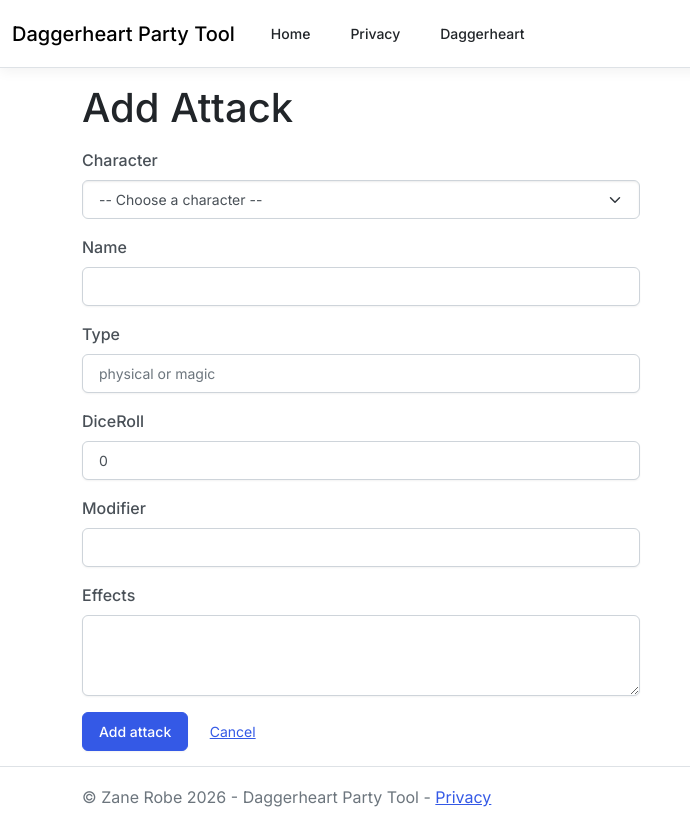
After one commit to Rozyking/SemesterProjectHomework, an ASP.NET Core app: template Views/Attacks/Create.cshtml in a window 1280 px wide. The commit adds this page. Shown: the whole page, without its empty margins (0-690 px from the left). Run offline with ASP.NET Core 8, Linux system fonts and the light colour scheme; the template is opened without the code that fills it, so the values that code supplies are empty; style sheets or scripts are compiled from the project's sources; some libraries are stand-ins or nearby versions.

Commit message:
Added ViewModel, corresponding Attack controller, and new Create page for adding an attack.

```diff
--- a/Controllers/DaggerheartController.cs
+++ b/Controllers/DaggerheartController.cs
@@ -21,11 +21,13 @@ public class DaggerheartController : Controller
 
     public IActionResult Details(int id)
 {
-        var character = _context.DaggerheartCharacters.Include(t => t.Attacks).FirstOrDefault(t => t.Id == id);
+    var character = _context.DaggerheartCharacters
+        .Include(t => t.Attacks)
+        .FirstOrDefault(t => t.Id == id);
 
     if (character == null)
     {
-            return NotFound();  // Honest 404 from bad index
+        return NotFound();
     }
 
     return View(character);
--- /dev/null
+++ b/Views/Attacks/Create.cshtml
@@ -0,0 +1,56 @@
+@model DaggerheartProject.ViewModels.CharacterAttacksViewModel
+
+@{
+    ViewData["Title"] = "Add Attack";
+}
+
+<h1>Add Attack</h1>
+
+<form asp-action="Create" method="post" class="col-md-6">
+    <div asp-validation-summary="All" class="text-danger"></div>
+
+    <div class="mb-3">
+        <label asp-for="Attack.DaggerheartCharacterId" class="form-label"></label>
+        <select asp-for="Attack.DaggerheartCharacterId" asp-items="Model.Characters" class="form-select">
+            <option value="">-- Choose a character --</option>
+        </select>
+        <span asp-validation-for="Attack.DaggerheartCharacterId" class="text-danger"></span>
+    </div>
+
+    <div class="mb-3">
+        <label asp-for="Attack.Name" class="form-label"></label>
+        <input asp-for="Attack.Name" class="form-control" />
+        <span asp-validation-for="Attack.Name" class="text-danger"></span>
+    </div>
+
+    <div class="mb-3">
+        <label asp-for="Attack.Type" class="form-label"></label>
+        <input asp-for="Attack.Type" class="form-control" placeholder="physical or magic" />
+        <span asp-validation-for="Attack.Type" class="text-danger"></span>
+    </div>
+
+    <div class="mb-3">
+        <label asp-for="Attack.DiceRoll" class="form-label"></label>
+        <input asp-for="Attack.DiceRoll" class="form-control" />
+        <span asp-validation-for="Attack.DiceRoll" class="text-danger"></span>
+    </div>
+
+    <div class="mb-3">
+        <label asp-for="Attack.Modifier" class="form-label"></label>
+        <input asp-for="Attack.Modifier" class="form-control" />
+        <span asp-validation-for="Attack.Modifier" class="text-danger"></span>
+    </div>
+
+    <div class="mb-3">
+        <label asp-for="Attack.Effects" class="form-label"></label>
+        <textarea asp-for="Attack.Effects" class="form-control" rows="3"></textarea>
+        <span asp-validation-for="Attack.Effects" class="text-danger"></span>
+    </div>
+
+    <button type="submit" class="btn btn-primary">Add attack</button>
+    <a asp-controller="Daggerheart" asp-action="Index" class="btn btn-link">Cancel</a>
+</form>
+
+@section Scripts {
+    <partial name="_ValidationScriptsPartial" />
+}
--- a/Views/Daggerheart/Details.cshtml
+++ b/Views/Daggerheart/Details.cshtml
@@ -18,7 +18,7 @@
         {
             <li class="list-group-item d-flex justify-content-between">
                 <span>@attack.Name <span class="text-muted">· @attack.Type</span></span>
-                <span>d@attack.DiceRoll + @attack.Modifier</span>
+                <span>d @attack.DiceRoll + @attack.Modifier</span>
                 <span>@attack.Effects</span>
             </li>
         }
@@ -28,3 +28,6 @@ else
 {
     <p class="text-muted">Nothing listed.</p>
 }
+
+<a asp-controller="Attacks" asp-action="Create" asp-route-characterId="@Model.Id"
+   class="btn btn-primary">Add attack</a>
```
Also changed, not shown: Controllers/AttacksController.cs (added, +53 -0 lines), ViewData/CharacterAttacksViewModel.cs (added, +10 -0 lines). Lines whose indentation alone changed are shown as unchanged.
